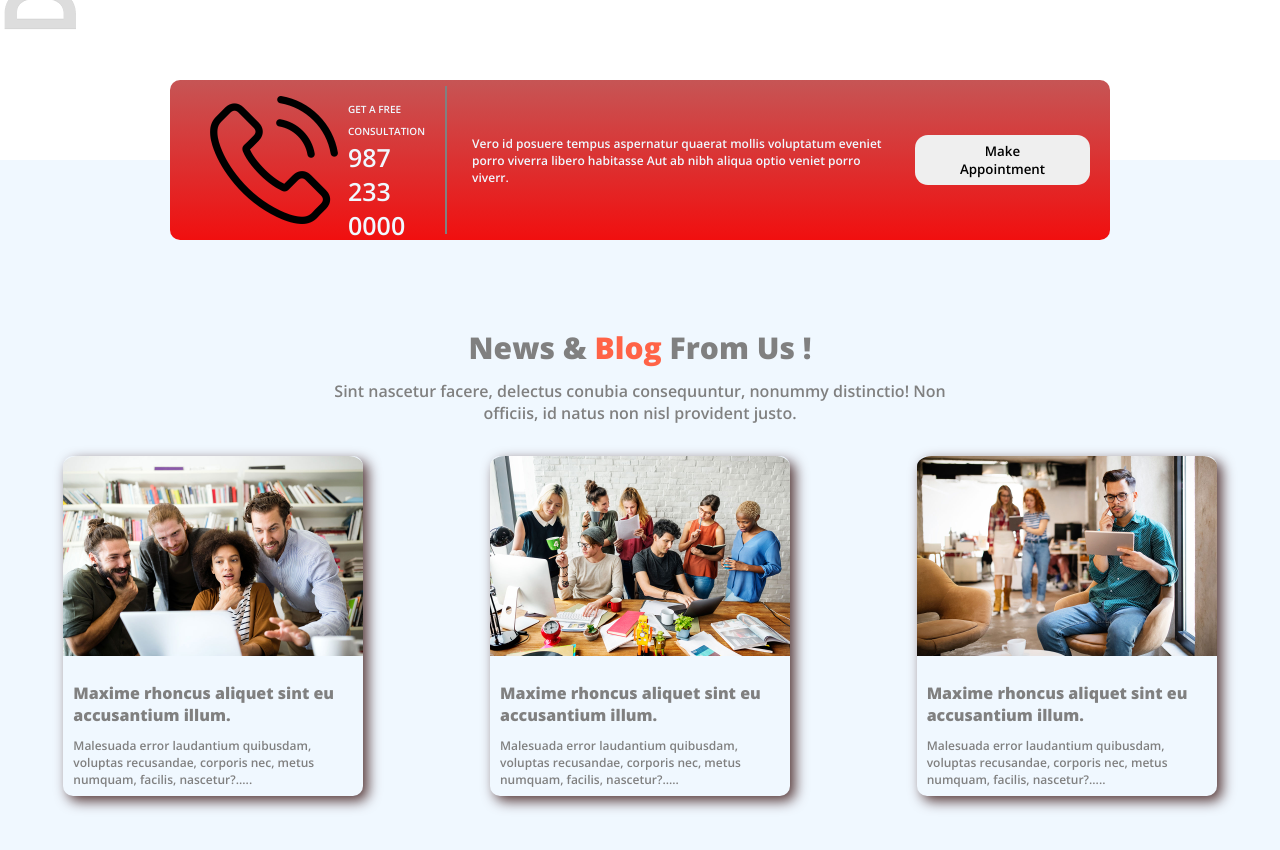
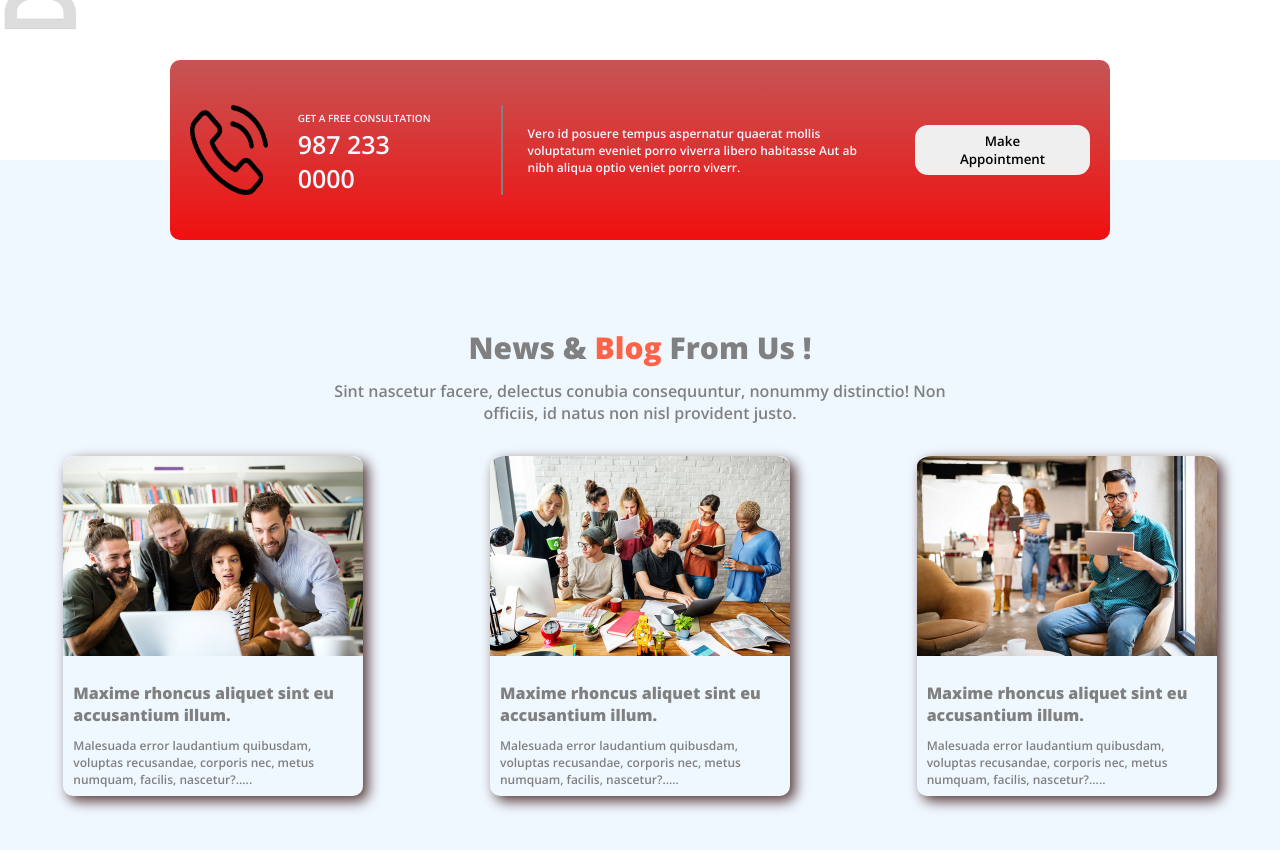
Before and after one commit to devalienbrain/07-NewYear-DynamicMe-V2, a plain HTML site: page index.html in a window 1280 px wide. Shown: the part 1874-2724 px from the top of the page. Drawn offline with nearby package versions, Linux system fonts and the light colour scheme.

Commit message:
Done.. problem spacing in appointment box....need to work on it

```diff
--- a/index.html
+++ b/index.html
@@ -109,7 +109,7 @@
       <section class="contents-default-width  make-appointment-box">
 
         <div class="phone-contact for-hr-line">
-          <img class="phono-logo" src="images/icons/phone-call.png" alt="">
+          <img class="phono-logo" src="images/icons/phone-call.png" width="25%" alt="">
 
           <p class="p-cont">
             <span class="p-get-words">
@@ -189,7 +189,6 @@
           <button class="primary-btn">Call Now</button>
         </div>
       </div>
-
     </section>
     <!-- MAIN-PART-SECTION-3 ENDS-->
 
--- a/style.css
+++ b/style.css
@@ -157,26 +157,27 @@ small {
   display: flex;
   justify-content: space-between;
   background: linear-gradient(rgb(198, 85, 85), rgb(241, 15, 15));
+  color: aliceblue;
+  border: none;
+  border-radius: 10px;
   height: 160px;
   align-items: center;
-  border-radius: 10px;
+  /* using absolute position to this box to make overlap within the relative failure items */
+  bottom: -80px;
+  position: absolute;
+
   padding-left: 20px;
   padding-right: 20px;
-  color: aliceblue;
-  border: 0;
-  position: absolute;
-  /* using absolute position to this box to make overlap within the relative failure items */
-  bottom: -80px;
+  padding-top: 10px;
+  padding-bottom: 10px;
 }
 
 .phone-contact {
-  height: 80%;
-  width: auto;
+  /* height: 100%;
+  width: auto; */
   display: flex;
-  /* justify-content: space-around; */
-  gap: 10px;
-  padding: 10px 20px;
-  /* align-items: baseline; */
+  justify-content: space-around;
+  gap: 30px;
 }
 
 .phone-logo,
```
